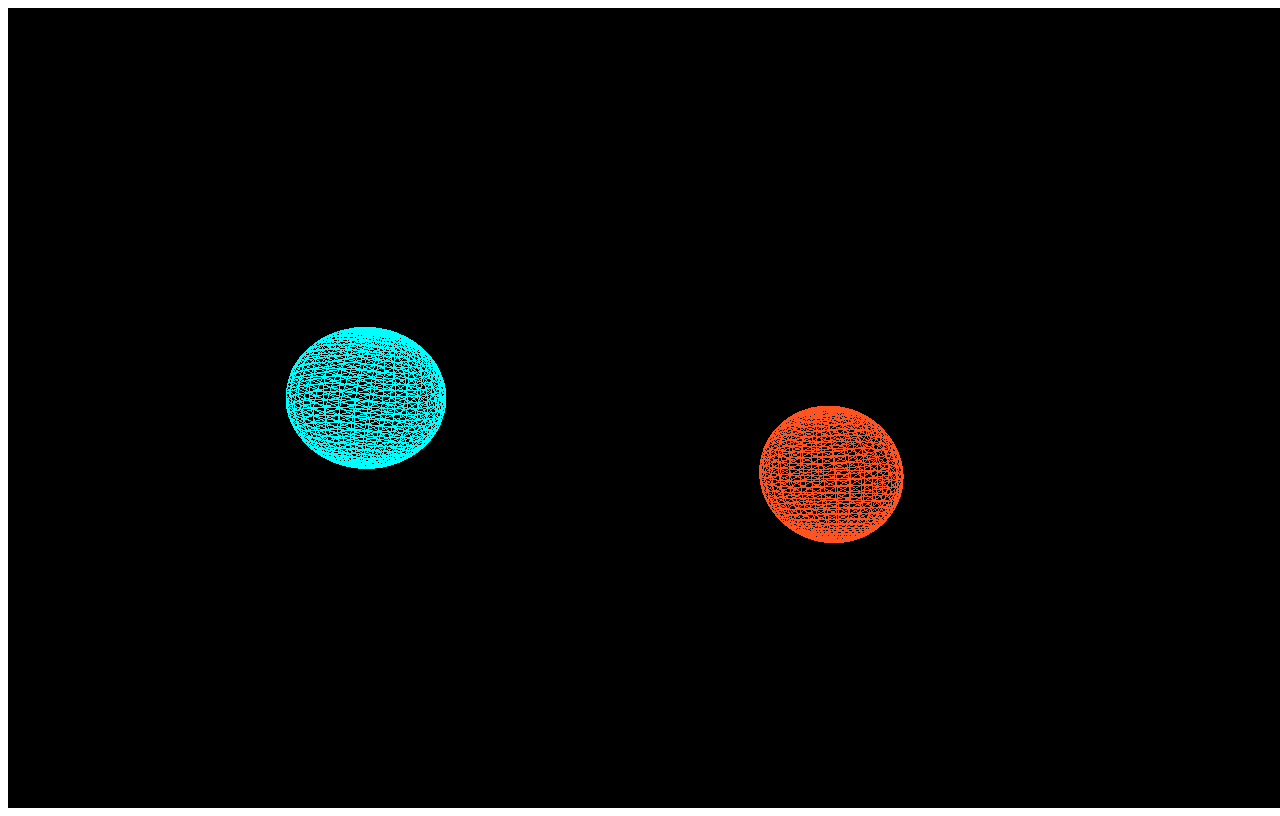
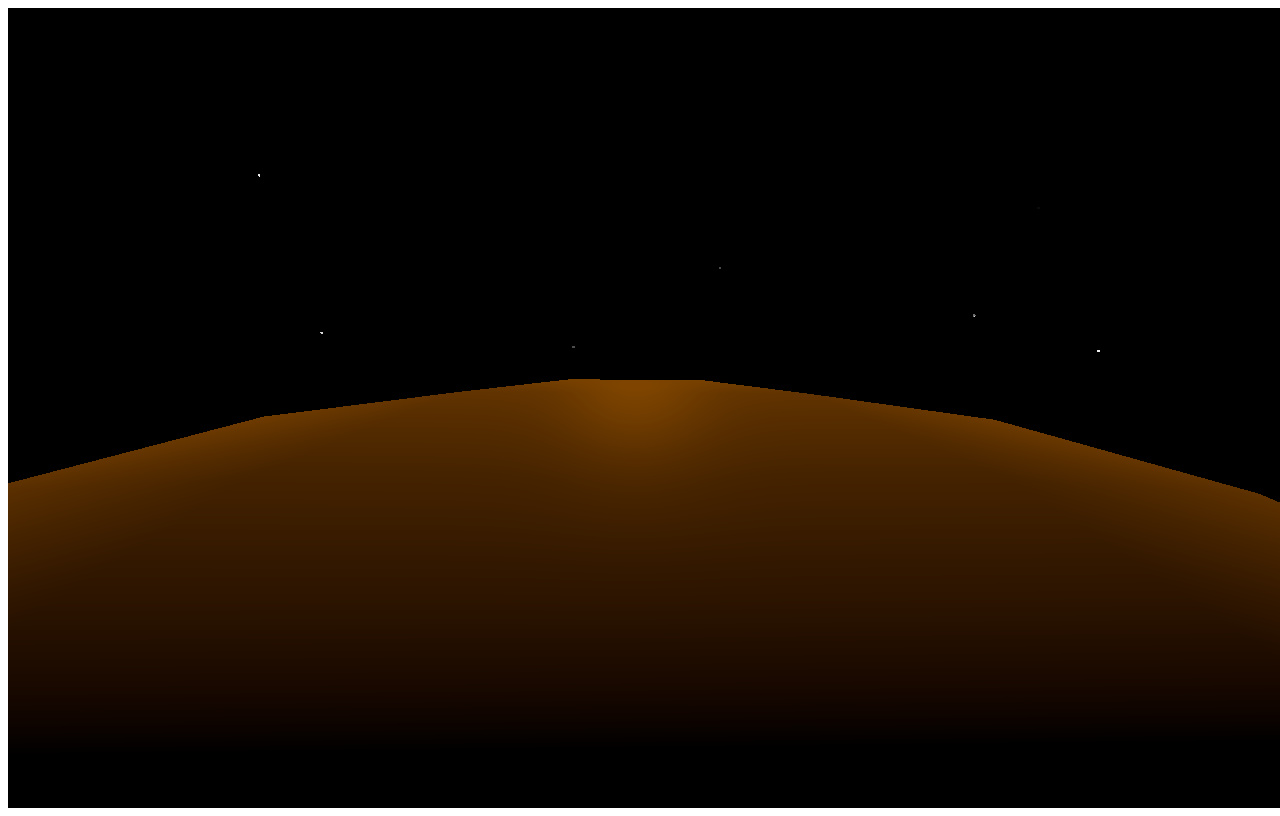
Before and after one commit to naveenreddy2000/solarSystem, a website: page page1.html in a window 1280 px wide. Drawn offline with nearby package versions, Linux system fonts and the light colour scheme; animation ran at ten frames a second.

Commit message:
modified

```diff
--- a/index.html
+++ b/index.html
@@ -1,15 +1,15 @@
 <html>
     <head>
         <title> The Solar System</title>
+        <style>
+            body{
+                height: 100%;
+                margin: 0;
+            }
+        </style>
     </head>
-    <body>
-
-        <div id="scene">
-            <div>
-                    <script src="javascript/three.js"></script>
-                    <script src="javascript/javascript.js"></script>
-            </div>
-
-        </div>
+    <body id="scene">
+        <script src="javascript/three.js"></script>
+        <script src="javascript/javascript.js"></script>
     </body>
 </html>
--- a/javascript/page1.js
+++ b/javascript/page1.js
@@ -4,27 +4,77 @@ const height = window.innerHeight;
 var camera = new THREE.PerspectiveCamera( 75 , width / height , 0.1 , 10000 );
 var renderer = new THREE.WebGLRenderer();
 renderer.setSize( width , height );
-document.getElementById('info').appendChild( renderer.domElement );
-camera.position.z = 19.2;
-camera.position.y = -5.39;
+document.body.appendChild( renderer.domElement );
+camera.position.z=23;
+camera.position.y=16;
+camera.lookAt(new THREE.Vector3(-1.2,13,0));
+var i =0;
+var j = 19;
 
-camera.lookAt(new THREE.Vector3(-3.6,3.6,0));
+var planet = new THREE.SphereGeometry(22,10,15);
+var pMat = new THREE.MeshPhongMaterial({transparent:true,opacity:1,  color:0xffffff});
+var pMesh = new THREE.Mesh(planet,pMat);
+pMesh.scale.x = 1.5;
+console.log(pMesh);
+scene.add(pMesh);
 
 
+var directionalLight = new THREE.DirectionalLight( 0xff9001, 1 );
+directionalLight.castShadow = true;
+directionalLight.position.z =-1;
+console.log(Math.random());
+scene.add( directionalLight );
 
-var geo = new THREE.SphereGeometry(3,32,32);
-var mat = new THREE.MeshBasicMaterial({color:0x00ffff,wireframe:true,transparent:true});
-var mes = new THREE.Mesh(geo,mat);
-mes.position.set(-10,3,-5);
+var star = new THREE.SphereGeometry(1,32,32);
+var sMat1 =new THREE.MeshBasicMaterial({transparent:true,opacity:1});
+var sMesh1 = new THREE.Mesh(star,sMat1);
+sMesh1.position.set(350,280,-380);
+scene.add(sMesh1);
+var sMat2 =new THREE.MeshBasicMaterial({transparent:true,opacity:1});
+var sMesh2 = new THREE.Mesh(star,sMat2);
+sMesh2.position.set(-250,160,-380);
+scene.add(sMesh2);
+var sMat3 =new THREE.MeshBasicMaterial({transparent:true,opacity:1});
+var sMesh3 = new THREE.Mesh(star,sMat3);
+sMesh3.position.set(-320,300,-380);
+scene.add(sMesh3);
+var sMat4 =new THREE.MeshBasicMaterial({transparent:true,opacity:1});
+var sMesh4 = new THREE.Mesh(star,sMat4);
+sMesh4.position.set(-50,150,-380);
+scene.add(sMesh4);
+var sMat5 =new THREE.MeshBasicMaterial({transparent:true,opacity:1});
+var sMesh5 = new THREE.Mesh(star,sMat5);
+sMesh5.position.set(70,220,-380);
+scene.add(sMesh5);
+var sMat6 =new THREE.MeshBasicMaterial({transparent:true,opacity:1});
+var sMesh6 = new THREE.Mesh(star,sMat6);
+sMesh6.position.set(280,180,-380);
+scene.add(sMesh6);
+var sMat7 =new THREE.MeshBasicMaterial({transparent:true,opacity:1});
+var sMesh7 = new THREE.Mesh(star,sMat7);
+sMesh7.position.set(380,150,-380);
+scene.add(sMesh7);
+var sMat8 =new THREE.MeshBasicMaterial({transparent:true,opacity:1});
+var sMesh8 = new THREE.Mesh(star,sMat8);
+sMesh8.position.set(-480,100,-380);
+scene.add(sMesh8);
 
 
-var mat1 = new THREE.MeshBasicMaterial({color:0xff5422,wireframe:true,transparent:true});
-var mes1 = new THREE.Mesh(geo,mat1);
-mes1.position.set(10,0,-5);
-
-scene.add(mes);
-scene.add(mes1);
-
+var light1 = new THREE.PointLight( 0xff0000, 1 );
+light1.position.set(-480,100,-380);
+scene.add( light1 );
+var light2 = new THREE.PointLight( 0xff0000, 1 );
+light2.position.set(280,180,-380);
+scene.add( light2 );
+var light3 = new THREE.PointLight(0xff0000, 1);
+light3.position.set(350,280,-380);
+scene.add( light3 );
+var light4 = new THREE.PointLight( 0xff0000, 1 );
+light4.position.set(380,150,-380);
+scene.add( light4 );
+var light5 = new THREE.PointLight( 0xff0000, 1 );
+light5.position.set(-250,160,-380);
+scene.add( light5 );
 
 var k=0;
 var l=0;
@@ -32,13 +82,19 @@ function frame()
 {
     requestAnimationFrame(frame);
     renderer.render(scene,camera);
-    mes.rotation.y += 0.001;
-    mes1.rotation.y += 0.001;
-    if(camera.position.y<0 )
+    sMat1.opacity = Math.random();
+    sMat2.opacity = Math.random();
+    sMat3.opacity = Math.random();
+    sMat4.opacity = Math.random();
+    sMat5.opacity = Math.random();
+    sMat6.opacity = Math.random();
+    sMat7.opacity = Math.random();
+    sMat8.opacity = Math.random();
+    if(camera.position.z>17)
     {
-      camera.position.z = camera.position.z - 0.035;
-       camera.position.y = camera.position.y + 0.045;
-       camera.lookAt(new THREE.Vector3(k=k+0.03,l=l+0.03,0));
+        camera.position.z -= 0.05;
+        camera.position.y += 0.025;
+        camera.lookAt(new THREE.Vector3(i=i+0.01,j=j+0.05));
     }
 
 }
@@ -54,18 +110,15 @@ function wheel(event)
 
 
     setInterval(function(){
-
-       mat.opacity -= 0.007;
-       mat1.opacity -= 0.007;
-       camera.position.z = camera.position.z + 0.035;
-       camera.position.y = camera.position.y - 0.045;
-       camera.lookAt(new THREE.Vector3(k=k-0.03,l=l-0.03,0));
-
+      //  pMesh.material.opacity-=0.005;
+        camera.position.z += 0.05;
+        camera.position.y -= 0.025;
+        camera.lookAt(new THREE.Vector3(i=i-0.01,j=j-0.05));
     },10);
 
     setTimeout(function(){
 
-      window.open('http://localhost:8000/','self');
+      window.open('http://localhost:8000/','_self');
 
     },1200)
     }
```
